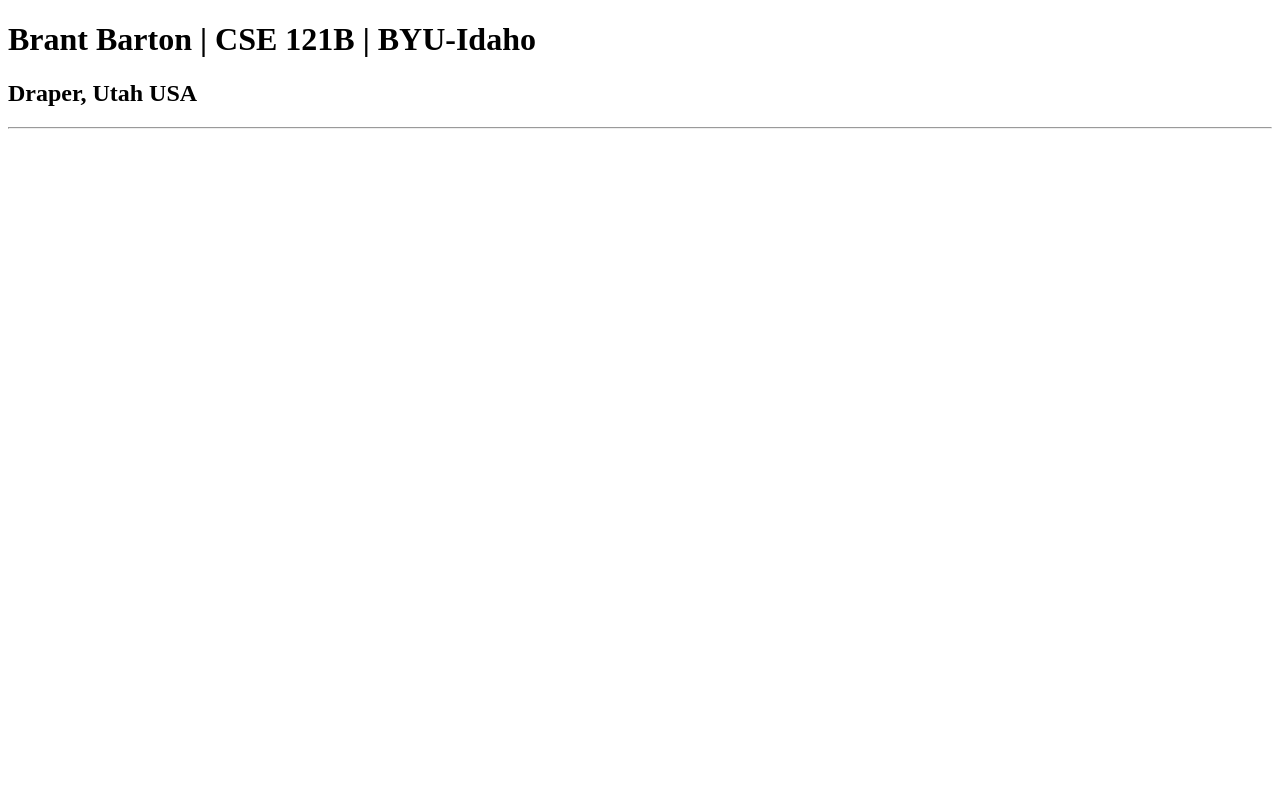
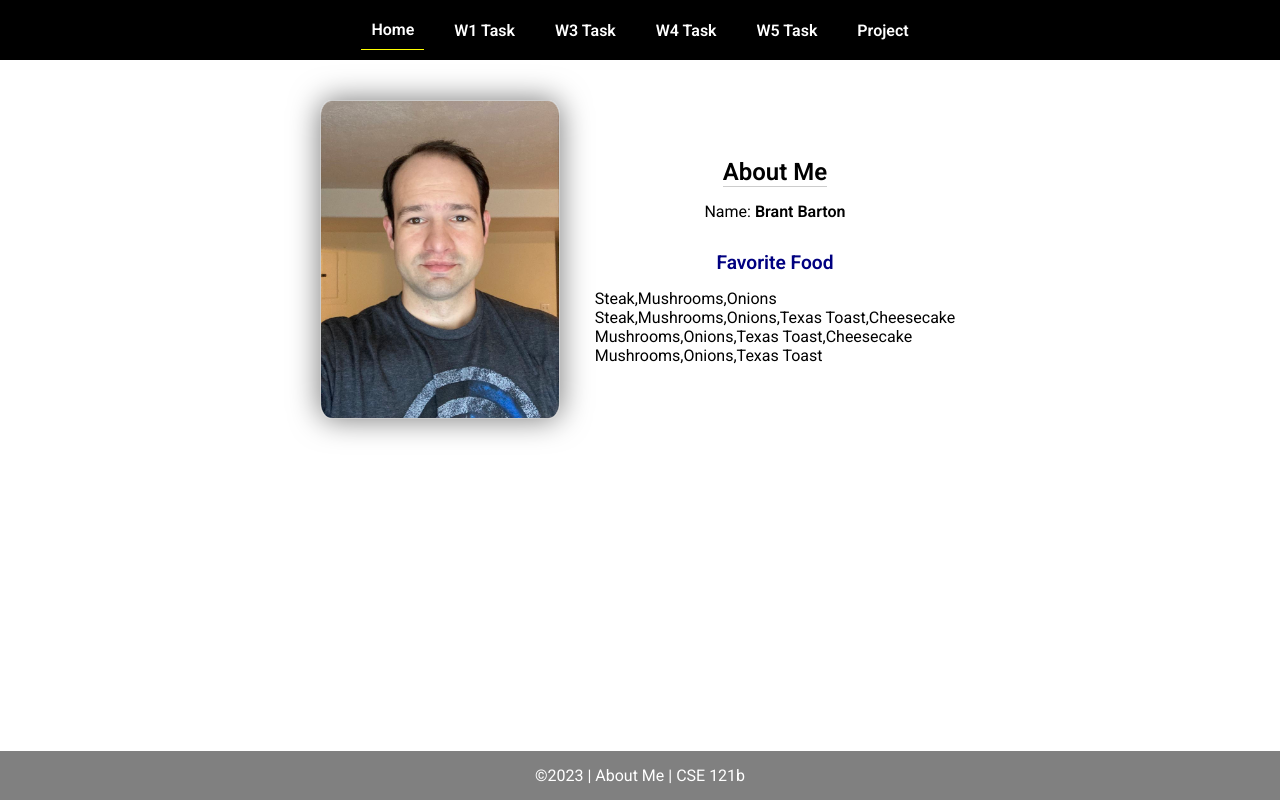
Before and after one commit to BrantBart/cse121b, a plain HTML site: page index.html in a window 1280 px wide. Drawn offline with Linux system fonts and the light colour scheme.

Commit message:
week 2 assignments updated index.html to template

```diff
--- a/index.html
+++ b/index.html
@@ -1,13 +1,45 @@
 <!DOCTYPE html>
 <html lang="en">
+
 <head>
   <meta charset="UTF-8">
-  <meta name="viewport" content="width=device-width,initial-scale=1.0">
-  <title>Brant Barton | CSE 121B | BYU-Idaho</title>
+  <meta name="viewport" content="width=device-width, initial-scale=1.0">
+  <title>About Me | CSE 121b | W02: Programming Tasks</title>
+  <link rel="preconnect" href="https://fonts.googleapis.com">
+  <link rel="preconnect" href="https://fonts.gstatic.com" crossorigin>
+  <link href="https://fonts.googleapis.com/css2?family=Roboto:wght@400;600&display=swap"
+    rel="stylesheet">
+  <link rel="stylesheet" href="styles/main.css">
 </head>
+
 <body>
-<h1>Brant Barton | CSE 121B | BYU-Idaho</h1>
-<h2>Draper, Utah USA</h2>
-<hr>
+  <nav>
+    <ul id="menu">
+      <li><a id="toggleMenu">&equiv;</a></li>
+      <li><a href="index.html" class="active">Home</a></li>
+      <li><a href="w01-task.html">W1 Task</a></li>
+      <li><a href="w03-task.html">W3 Task</a></li>
+      <li><a href="w04-task.html">W4 Task</a></li>
+      <li><a href="w05-task.html">W5 Task</a></li>
+      <li><a href="project.html">Project</a></li>
+    </ul>
+  </nav>
+  <main id="home">
+    <picture>
+      <img src="images/placeholder.png" alt="Placeholder Image">
+    </picture>
+    <section>
+      <h1>About Me</h1>
+      <div class="info">Name: <span id="name"></span></div>
+      <h2>Favorite Food</h2>
+      <div class="block" id="food"></div>
+    </section>
+  </main>
+  <footer>
+    &copy;<span id="year"></span> | About Me | CSE 121b
+  </footer>
+  <script src="scripts/main.js"></script>
+  <script src="scripts/w02-task.js"></script>
 </body>
+
 </html>
--- /dev/null
+++ b/scripts/main.js
@@ -0,0 +1,9 @@
+// copyright year
+// document.querySelector("#year").textContent = new Date().getFullYear();
+
+// toggle menu in small view
+const toggleMenu = () => {
+  document.querySelector("#menu").classList.toggle("open");
+};
+
+document.querySelector("#toggleMenu").addEventListener("click", toggleMenu);
--- /dev/null
+++ b/scripts/w02-task.js
@@ -0,0 +1,33 @@
+/* W02-Task - Profile Home Page */
+
+/* Step 1 - Setup type tasks - no code required */
+
+/* Step 2 - Variables */
+const fullName = "Brant Barton";
+const profilePicture = "images/me.jpg";
+let currentYear = new Date().getFullYear();
+
+/* Step 3 - Element Variables */
+const nameElement = document.getElementById("name");
+const foodElement = document.getElementById("food");
+const yearElement = document.querySelector("#year");
+const imageElement = document.querySelector("img");
+
+/* Step 4 - Adding Content */
+nameElement.innerHTML = `<strong>${fullName}</strong>`;
+imageElement.setAttribute("src", profilePicture);
+imageElement.setAttribute("alt", `Profile image of ${fullName}`);
+yearElement.textContent = currentYear;
+
+/* Step 5 - Array */
+let favoriteFoods = ["Steak", "Mushrooms", "Onions"];
+foodElement.textContent = favoriteFoods;
+// adding 2 more
+favoriteFoods.push("Texas Toast", "Cheesecake");
+foodElement.innerHTML += `<br>${favoriteFoods}`;
+//take away first
+favoriteFoods.shift();
+foodElement.innerHTML += `<br>${favoriteFoods}`;
+//take away last
+favoriteFoods.pop();
+foodElement.innerHTML += `<br>${favoriteFoods}`;
--- /dev/null
+++ b/styles/main.css
@@ -0,0 +1,157 @@
+/* Universal Selector */
+* {
+    margin: 0;
+    padding: 0;
+    box-sizing: border-box;
+}
+
+/* HTML Selectors */
+body {
+    font-family: 'Roboto', Helvetica, sans-serif;
+}
+
+nav {
+    background-color: black;
+    width: 100%;
+    position: fixed;
+    top: 0;
+}
+
+nav ul {
+    display: flex;
+    flex-direction: column;
+    align-items: center;
+    max-width: fit-content;
+    margin: 0 auto;
+}
+
+nav ul li {
+    flex: 1 1 auto;
+}
+
+nav ul li:first-child {
+    display: block;
+    font-size: 2rem;
+}
+
+nav ul li:first-child a {
+    padding: 1px 10px;
+}
+
+nav ul li {
+    display: none;
+    list-style: none;
+    margin: 10px;
+}
+
+nav ul li a {
+    display: block;
+    padding: 10px;
+    text-decoration: none;
+    font-weight: 600;
+    color: white;
+    text-align: center;
+}
+
+nav ul li a:hover {
+    background-color: #efefef;
+    color: black;
+}
+
+h1, h2 {
+    text-align: center;
+    margin-bottom: 15px;
+
+}
+
+h1 {
+border-bottom: 1px solid #ccc;
+}
+
+h2 {
+    font-size: 1.2rem;
+    color: navy;
+    text-align: center;
+    margin-top: 30px;
+}
+
+main {
+    margin-top: 125px;
+    display: grid;
+    grid-template-columns: 1fr;
+    grid-gap: 20px;
+    align-items: center;
+    justify-content: center;
+}
+
+picture {
+    margin: 0 auto;
+}
+
+picture img {
+    width: 240px;
+    height: auto;
+    border-radius: 5%;
+    border: 1px solid #ccc;
+    box-shadow: 0 0 30px #777;
+}
+
+section {
+    display: flex;
+    flex-direction: column;
+    align-items: center;
+    margin: 10px
+}
+
+label {
+    margin: 15px 0;
+}
+
+footer {
+    background-color: gray;
+    color: white;
+    padding: 15px;
+    text-align: center;
+    width: 100%;
+    position: fixed;
+    bottom: 0;
+}
+
+/* Class Selectors */
+.active {
+    border-bottom: 1px solid yellow;
+}
+
+.open li {
+    display: block;
+}
+
+.block {
+    display: block;
+}
+
+/* ID Selectors */
+
+/* Media Queries */
+@media only screen and (min-width: 32.5em) {
+    nav ul {
+        flex-direction: row;
+    }
+
+    nav ul li:first-child {
+        display: none;
+    }
+
+    nav ul li {
+        display: block;
+    }
+
+    main {
+        margin: 100px auto 20px;
+        grid-template-columns: 250px 1fr;
+        max-width: -moz-fit-content;
+        max-width: fit-content;
+
+    }
+
+}
--- a/w01-task.js
+++ b/w01-task.js
@@ -17,7 +17,7 @@ console.log(`The total is ${theTotal}`);
 function total(...theNumbers) {
   let sum = 0;
   for (let aNumber of theNumbers) {
-    sum += aNumber * 1; // Multiplied by 1 to make it a number from a string.
+    sum += aNumber * 1; // Multiplied by 1 to make it a number from a.
   }
   console.log(sum);
   return sum;
```
Also changed, not shown: index-old.html (added, +13 -0 lines), images/me.jpg (added).
